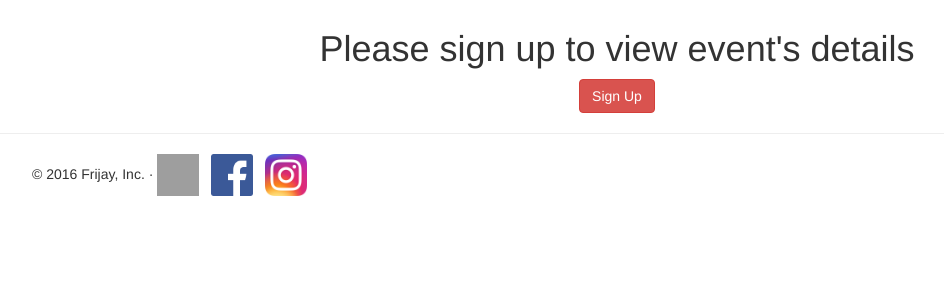
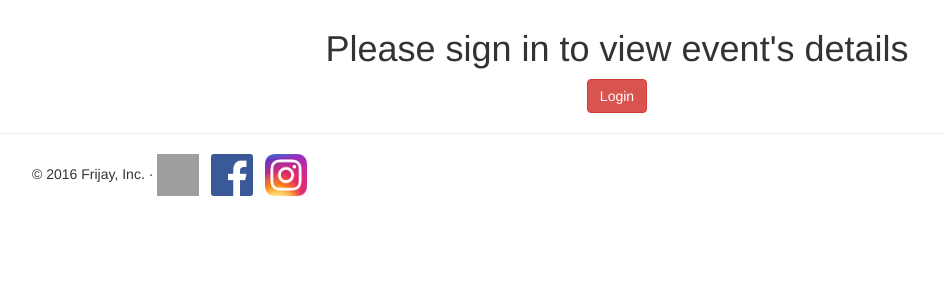
Before and after one commit to afranco07/shabbatTable, a Django app: page /events/1/ in a window 1280 px wide. Shown: the part 51-351 px from the top of the page, without its empty margins (23-967 px from the left). Run offline with Django 3.2, Linux system fonts and the light colour scheme; tables that the repository leaves empty hold one stand-in row (values such as "Sample post"); parts of the project's set-up code (start-up, migrations or seed data) failed here and were passed over; some libraries are stand-ins or nearby versions; grey boxes are pictures that could not be loaded.

Commit message:
CSS changes for the featured events on index page with events detail page changes

```diff
--- a/static/css/frijay.css
+++ b/static/css/frijay.css
@@ -87,7 +87,7 @@ input[type=text]:focus {
   position: absolute;
   overflow: hidden;
   width: 80%;
-  height: 45%;
+  height: 43%;
   left: 10%;
   top: 10%;
   border-bottom: 1px solid #FFF;
--- a/templates/frijay/login.html
+++ b/templates/frijay/login.html
@@ -34,7 +34,7 @@
                     </div>
                     <button class="btn btn-lg btn-default btn-block" type="submit"
                         value="Submit">Sign in</button>
-                    <p>New User? <a href="{% url 'signup' %}" style="text-decoration: none">Sign Up</a></p>
+                    <h5>New User? <a href="{% url 'signup' %}" style="text-decoration: none">Sign Up</a></h5>
                 </form>
                        </div>
                 </div>
--- a/templates/frijay/reservationEventPage.html
+++ b/templates/frijay/reservationEventPage.html
@@ -1,6 +1,6 @@
 {% extends 'frijay/base.html' %}
 {% load staticfiles %}
-{% block title %}Events Page{% endblock %}
+{% block title %}Event Details{% endblock %}
 
 {% block body %}
 {% autoescape off %}
@@ -35,8 +35,8 @@
                 </div>
               {% else %}
               <center>
-<h1>Please sign up to view event's details</h1>
-        <p><a class="btn btn-danger btn-md" href="{% url 'signup' %}" role="button">Sign Up</a></p>
+<h1>Please sign in to view event's details</h1>
+        <p><a class="btn btn-danger btn-md" href="{% url 'login' %}" role="button">Login</a></p>
    </center>
 
     {% endif %}
```
